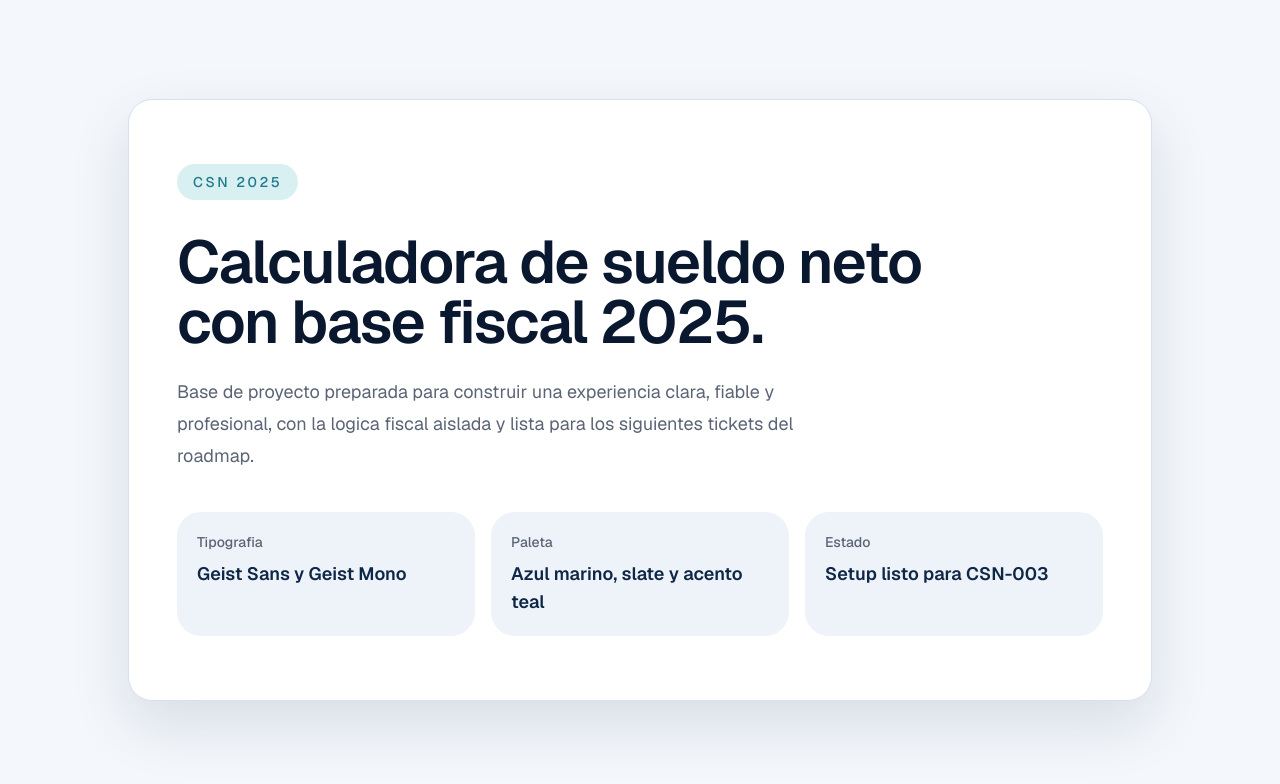
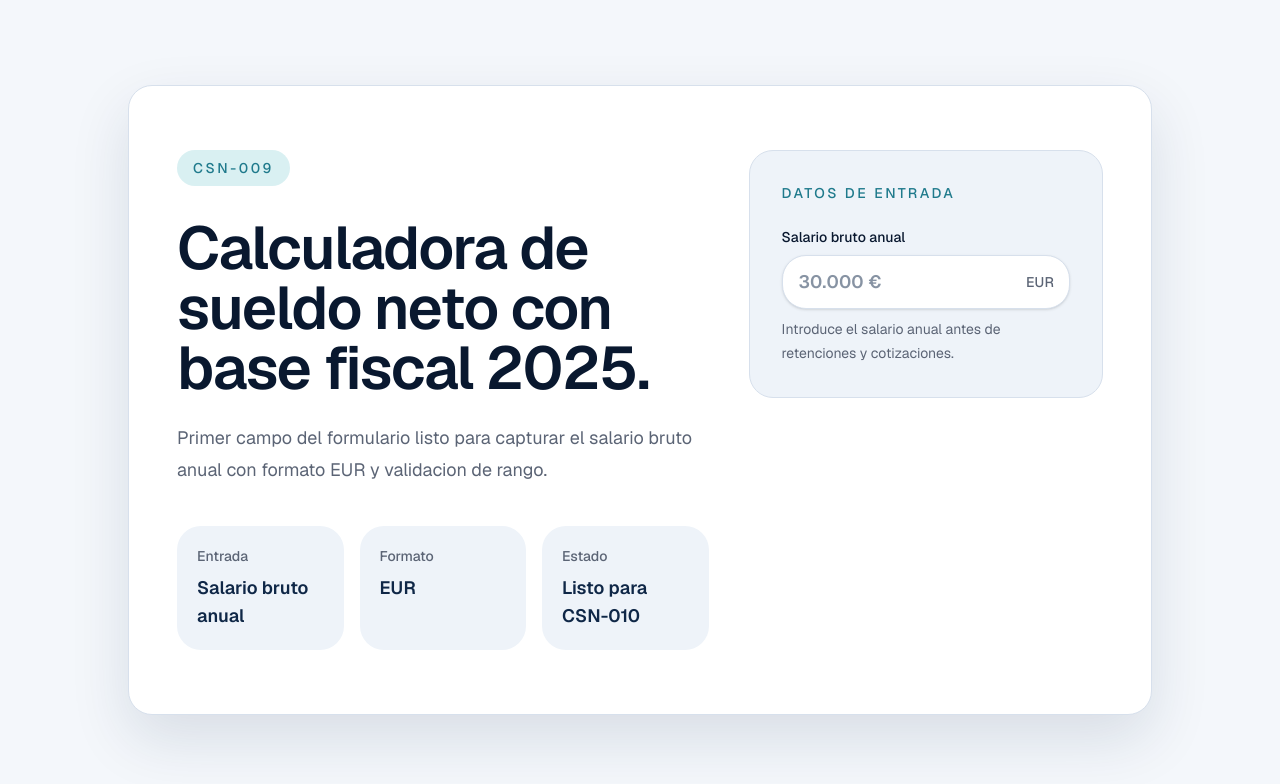
Before and after one commit to CristianChozas/Calculadora-Sueldo-Neto, a Next.js app: page / in a window 1280 px wide. Shown: the top 784 px of the page. Built offline with nearby package versions, Linux system fonts and the light colour scheme.

Commit message:
#CSN-009 Crear campo de salario bruto anual

```diff
--- a/app/page.tsx
+++ b/app/page.tsx
@@ -1,39 +1,84 @@
+"use client";
+
+import { useState } from "react";
+import { CurrencyInput } from "@/components/CurrencyInput";
+
+const MIN_SALARY = 0;
+const MAX_SALARY = 999999;
+
+function getGrossSalaryError(value: number | null) {
+  if (value === null) {
+    return undefined;
+  }
+
+  if (value < MIN_SALARY) {
+    return "El salario bruto anual no puede ser inferior a 0 EUR.";
+  }
+
+  if (value > MAX_SALARY) {
+    return "El salario bruto anual no puede superar 999.999 EUR.";
+  }
+
+  return undefined;
+}
+
 export default function Home() {
+  const [grossAnnualSalary, setGrossAnnualSalary] = useState<number | null>(null);
+  const grossAnnualSalaryError = getGrossSalaryError(grossAnnualSalary);
+
   return (
     <main className="flex min-h-screen items-center justify-center px-6 py-18">
       <section className="w-full max-w-5xl rounded-[var(--radius-card)] border border-border bg-surface px-8 py-12 shadow-[var(--shadow-soft)] sm:px-12 sm:py-16">
+        <div className="grid gap-10 lg:grid-cols-[minmax(0,1.2fr)_minmax(22rem,0.8fr)] lg:items-start">
+          <div>
             <span className="inline-flex rounded-[var(--radius-pill)] bg-accent-soft px-4 py-2 text-sm font-medium tracking-[0.18em] text-accent uppercase">
-          CSN 2025
+              CSN-009
             </span>
             <div className="mt-8 max-w-3xl space-y-6">
               <h1 className="text-4xl font-semibold tracking-tight text-primary-strong sm:text-6xl">
                 Calculadora de sueldo neto con base fiscal 2025.
               </h1>
               <p className="max-w-2xl text-base leading-8 text-muted sm:text-lg">
-            Base de proyecto preparada para construir una experiencia clara,
-            fiable y profesional, con la logica fiscal aislada y lista para los
-            siguientes tickets del roadmap.
+                Primer campo del formulario listo para capturar el salario bruto anual
+                con formato EUR y validacion de rango.
               </p>
             </div>
             <div className="mt-10 grid gap-4 sm:grid-cols-3">
               <article className="rounded-[var(--radius-card)] bg-surface-muted p-5">
-            <p className="text-sm font-medium text-muted">Tipografia</p>
+                <p className="text-sm font-medium text-muted">Entrada</p>
                 <p className="mt-2 text-lg font-semibold text-primary">
-              Geist Sans y Geist Mono
+                  Salario bruto anual
                 </p>
               </article>
               <article className="rounded-[var(--radius-card)] bg-surface-muted p-5">
-            <p className="text-sm font-medium text-muted">Paleta</p>
-            <p className="mt-2 text-lg font-semibold text-primary">
-              Azul marino, slate y acento teal
-            </p>
+                <p className="text-sm font-medium text-muted">Formato</p>
+                <p className="mt-2 text-lg font-semibold text-primary">EUR</p>
               </article>
               <article className="rounded-[var(--radius-card)] bg-surface-muted p-5">
                 <p className="text-sm font-medium text-muted">Estado</p>
                 <p className="mt-2 text-lg font-semibold text-primary">
-              Setup listo para CSN-003
+                  Listo para CSN-010
                 </p>
               </article>
+            </div>
+          </div>
+
+          <aside className="rounded-[var(--radius-card)] border border-border bg-surface-muted p-6 sm:p-8">
+            <p className="text-sm font-medium tracking-[0.18em] text-accent uppercase">
+              Datos de entrada
+            </p>
+            <div className="mt-6">
+              <CurrencyInput
+                label="Salario bruto anual"
+                value={grossAnnualSalary}
+                onValueChange={setGrossAnnualSalary}
+                min={MIN_SALARY}
+                max={MAX_SALARY}
+                error={grossAnnualSalaryError}
+                hint="Introduce el salario anual antes de retenciones y cotizaciones."
+              />
+            </div>
+          </aside>
         </div>
       </section>
     </main>
--- /dev/null
+++ b/components/CurrencyInput.tsx
@@ -0,0 +1,122 @@
+"use client";
+
+import { useId, useState } from "react";
+
+const currencyFormatter = new Intl.NumberFormat("es-ES", {
+  style: "currency",
+  currency: "EUR",
+  minimumFractionDigits: 0,
+  maximumFractionDigits: 2,
+});
+
+type CurrencyInputProps = {
+  label: string;
+  value: number | null;
+  onValueChange: (value: number | null) => void;
+  min?: number;
+  max?: number;
+  error?: string;
+  hint?: string;
+  placeholder?: string;
+};
+
+function formatEditableValue(value: number) {
+  return value.toString().replace(".", ",");
+}
+
+function parseCurrencyInput(rawValue: string) {
+  const normalizedValue = rawValue
+    .replace(/\s/g, "")
+    .replace(/€/g, "")
+    .replace(/\./g, "")
+    .replace(",", ".")
+    .replace(/[^\d.]/g, "");
+
+  if (!normalizedValue) {
+    return null;
+  }
+
+  const parsedValue = Number(normalizedValue);
+
+  return Number.isFinite(parsedValue) ? parsedValue : null;
+}
+
+export function CurrencyInput({
+  label,
+  value,
+  onValueChange,
+  min,
+  max,
+  error,
+  hint,
+  placeholder = "30.000 €",
+}: CurrencyInputProps) {
+  const inputId = useId();
+  const errorId = `${inputId}-error`;
+  const hintId = `${inputId}-hint`;
+  const [isFocused, setIsFocused] = useState(false);
+  const [draftValue, setDraftValue] = useState("");
+
+  const displayValue = isFocused
+    ? draftValue
+    : value === null
+      ? ""
+      : currencyFormatter.format(value);
+
+  return (
+    <div className="space-y-2">
+      <label
+        htmlFor={inputId}
+        className="block text-sm font-medium text-primary-strong"
+      >
+        {label}
+      </label>
+      <div className="relative">
+        <input
+          id={inputId}
+          type="text"
+          inputMode="decimal"
+          value={displayValue}
+          placeholder={placeholder}
+          aria-invalid={Boolean(error)}
+          aria-describedby={error ? `${hint ? `${hintId} ` : ""}${errorId}` : hint ? hintId : undefined}
+          onFocus={() => {
+            setDraftValue(value === null ? "" : formatEditableValue(value));
+            setIsFocused(true);
+          }}
+          onBlur={() => {
+            setIsFocused(false);
+            setDraftValue("");
+          }}
+          onChange={(event) => {
+            const nextDisplayValue = event.target.value;
+
+            setDraftValue(nextDisplayValue);
+            onValueChange(parseCurrencyInput(nextDisplayValue));
+          }}
+          min={min}
+          max={max}
+          className="w-full rounded-[var(--radius-card)] border bg-surface px-4 py-3 text-lg font-semibold text-primary shadow-sm outline-none transition focus:border-accent focus:ring-2 focus:ring-accent/20"
+        />
+        <span className="pointer-events-none absolute inset-y-0 right-4 flex items-center text-sm font-medium text-muted">
+          EUR
+        </span>
+      </div>
+      {hint ? (
+        <p id={hintId} className="text-sm leading-6 text-muted">
+          {hint}
+        </p>
+      ) : null}
+      {error ? (
+        <p id={errorId} className="text-sm font-medium text-danger">
+          {error}
+        </p>
+      ) : null}
+      {value !== null && min !== undefined && max !== undefined ? (
+        <p className="text-xs tracking-[0.14em] text-muted uppercase">
+          Rango permitido: {currencyFormatter.format(min)} a {currencyFormatter.format(max)}
+        </p>
+      ) : null}
+    </div>
+  );
+}
```
Lines whose indentation alone changed are shown as unchanged.
